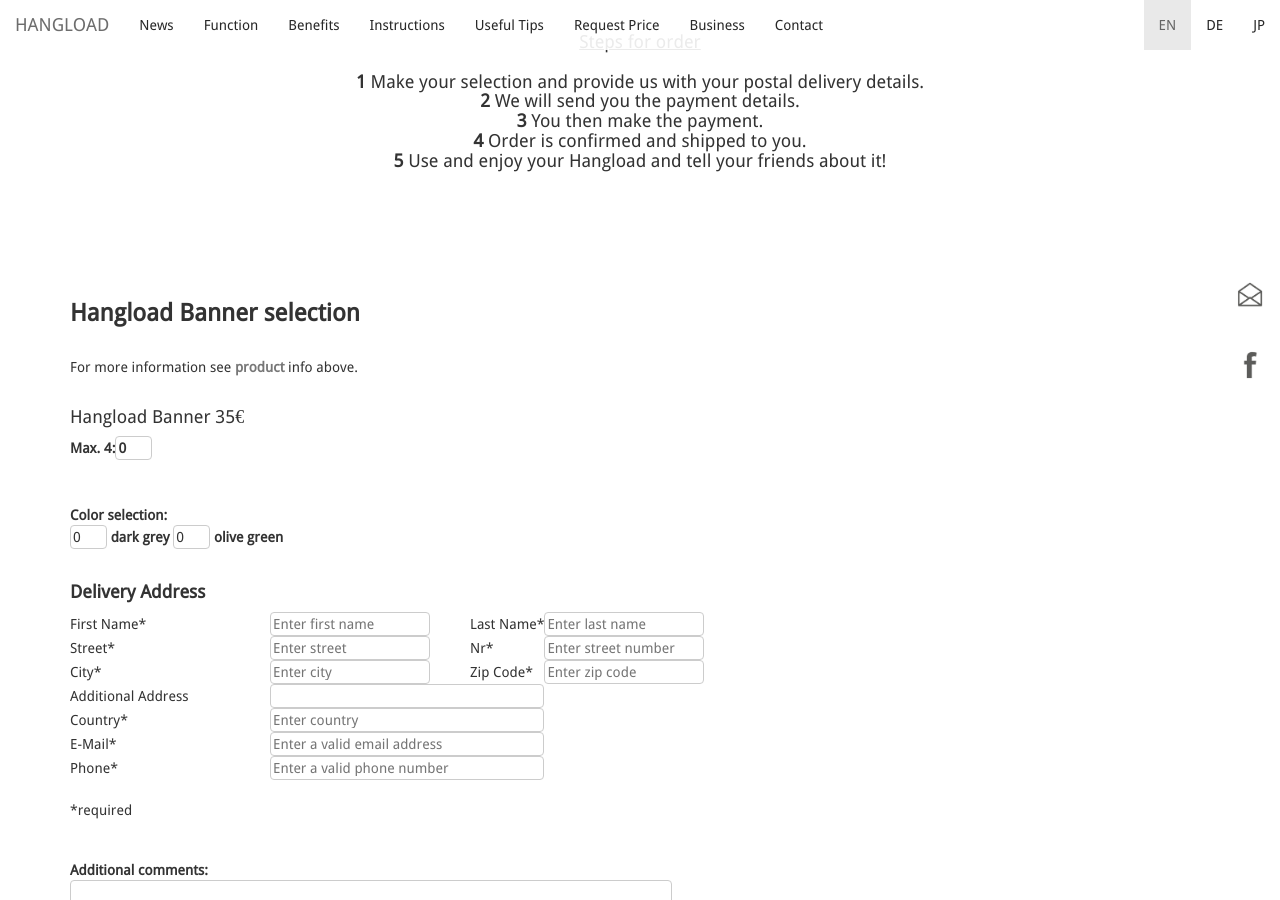
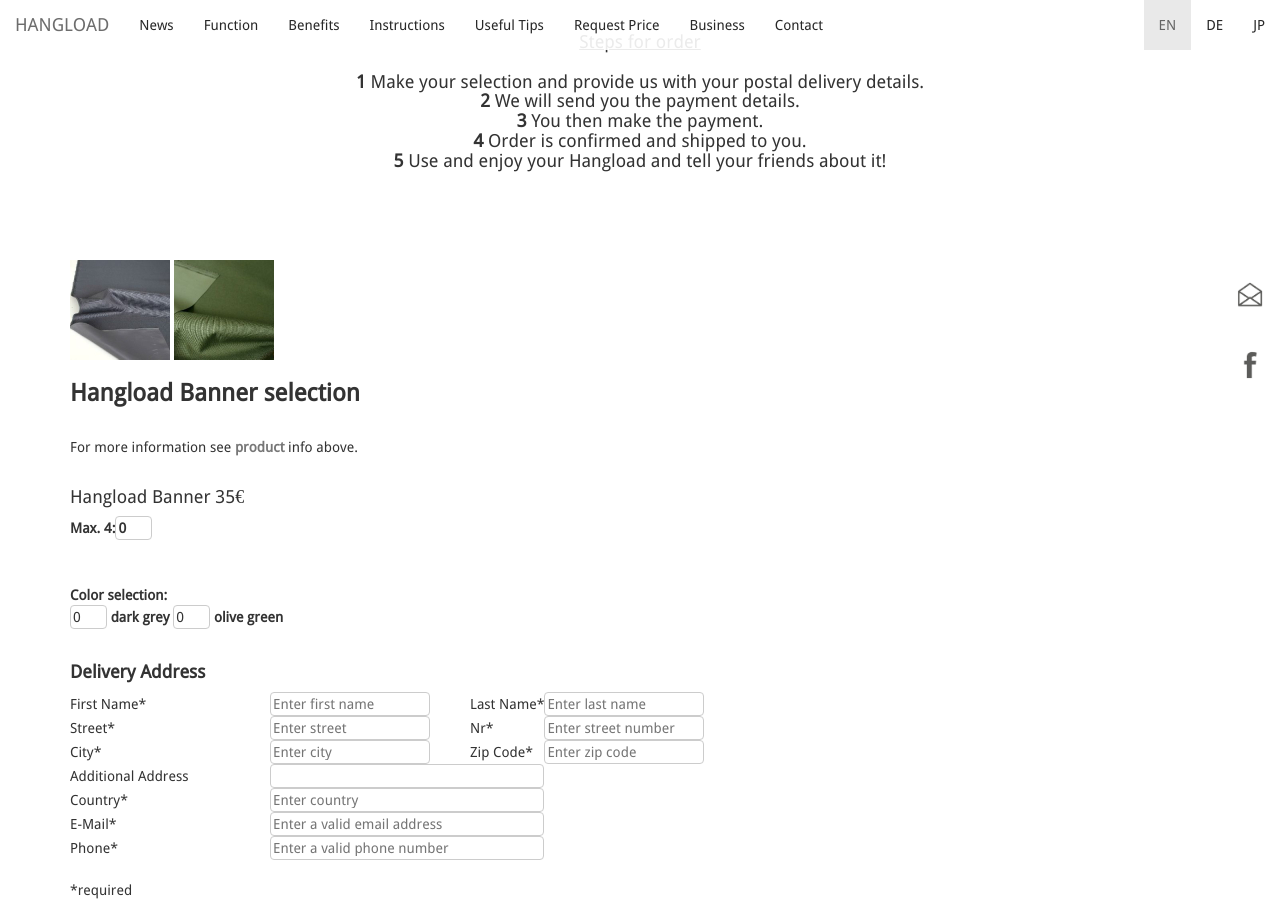
Before and after one commit to bodokaiser/hangload.com, a Jekyll site: the page built from webshop/order.html, in a window 1280 px wide and 900 px high, scrolled down 321 px. Built offline with Jekyll 4.4.1, drawn with Linux system fonts in a browser that asks for light colours; nearby versions of some CDN libraries; library files that are not in the unit come from our copies; Markdown is read by kramdown in place of the engine named in the settings.

Commit message:
Update order.html

```diff
--- a/webshop/order.html
+++ b/webshop/order.html
@@ -212,7 +212,7 @@
 <form name="order" method="post" action="//formspree.io/sales@hangload.com" onsubmit="return return_check()">
 	<br>
 	<br>
-	<img src="../images/pictures/dgray.jpg" alt="" /> <img src="../images/pictures/olive.jpg" alt="" />
+	<img src="../../images/pictures/dgray.jpg" alt="" /> <img src="../../images/pictures/olive.jpg" alt="" />
 	<br />
 	<h3><strong>Hangload Banner selection </strong> </h3> <br>
 	For more information see <a href="/webshop/#product"> <strong> product </strong> </a> info above.<br>
```
